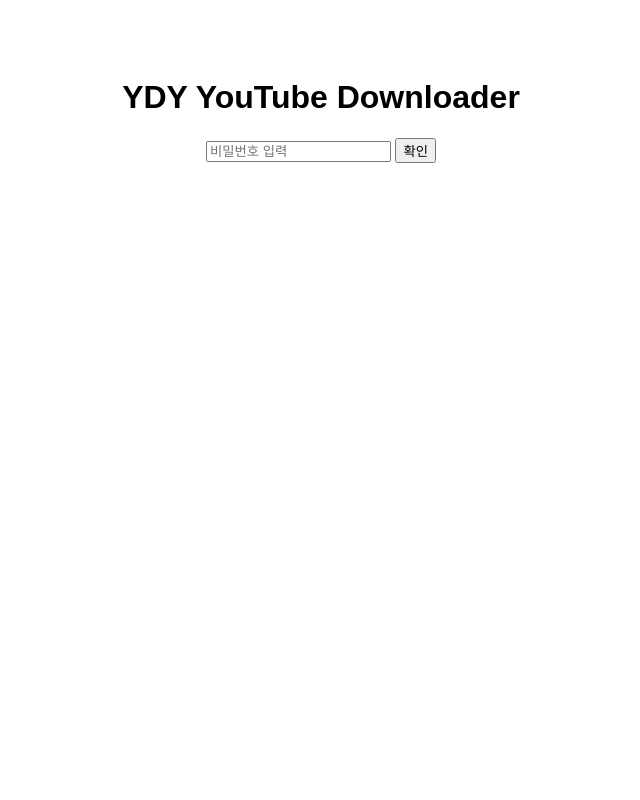
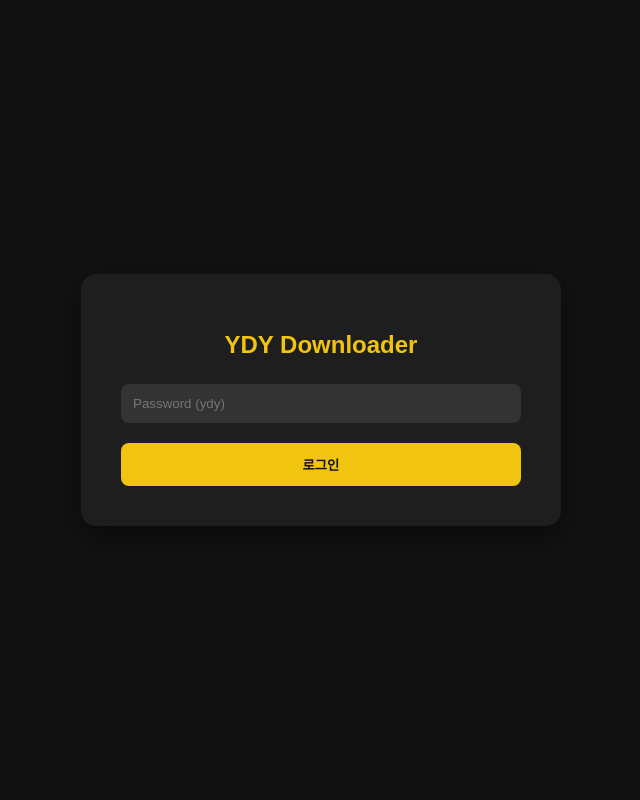
Before and after one commit to Jay701950/youtube, a Flask app: page / in a window 1280 px wide. Shown: the whole page, without its empty margins (319-959 px from the left). Run offline with Flask 3, Linux system fonts and the light colour scheme.

Commit message:
Update index.html

```diff
--- a/youtube/templates/index.html
+++ b/youtube/templates/index.html
@@ -1,26 +1,35 @@
 <!DOCTYPE html>
-<html>
+<html lang="ko">
 <head>
-    <title>YDY Downloader</title>
+    <meta charset="UTF-8">
+    <meta name="viewport" content="width=device-width, initial-scale=1.0">
+    <title>YDY YouTube Downloader</title>
     <style>
-        body { font-family: sans-serif; text-align: center; padding: 50px; }
+        body { background-color: #121212; color: #ffffff; font-family: 'Arial', sans-serif; display: flex; justify-content: center; align-items: center; height: 100vh; margin: 0; }
+        .container { background-color: #1e1e1e; padding: 40px; border-radius: 15px; box-shadow: 0 10px 30px rgba(0,0,0,0.5); width: 400px; text-align: center; }
+        h1 { color: #f1c40f; margin-bottom: 25px; font-size: 24px; }
+        input { width: 100%; padding: 12px; margin-bottom: 20px; border: none; border-radius: 8px; background-color: #333; color: #fff; box-sizing: border-box; }
+        button { width: 100%; padding: 12px; border: none; border-radius: 8px; background-color: #f1c40f; color: #121212; font-weight: bold; cursor: pointer; transition: background 0.3s; }
+        button:hover { background-color: #d4ac0d; }
         #download-section { display: none; } /* 처음엔 숨김 */
     </style>
 </head>
 <body>
-    <h1>YDY YouTube Downloader</h1>
+    <div class="container">
+        <h1>YDY Downloader</h1>
 
         <div id="login-section">
-        <input type="password" id="pw-input" placeholder="비밀번호 입력">
-        <button onclick="checkPassword()">확인</button>
+            <input type="password" id="pw-input" placeholder="Password (ydy)">
+            <button onclick="checkPassword()">로그인</button>
         </div>
 
         <div id="download-section">
             <form action="/download" method="post">
                 <input type="hidden" name="password" id="final-pw">
-            <input type="text" name="url" placeholder="유튜브 링크 주소" style="width: 300px;">
+                <input type="text" name="url" placeholder="유튜브 링크 주소" required>
                 <button type="submit">다운로드 시작</button>
             </form>
+        </div>
     </div>
 
     <script>
@@ -29,7 +38,7 @@
             if (pw === 'ydy') {
                 document.getElementById('login-section').style.display = 'none';
                 document.getElementById('download-section').style.display = 'block';
-                document.getElementById('final-pw').value = pw; // 폼에 비밀번호 전달
+                document.getElementById('final-pw').value = pw;
             } else {
                 alert('비밀번호가 틀렸습니다!');
             }
```
Lines whose indentation alone changed are shown as unchanged.
